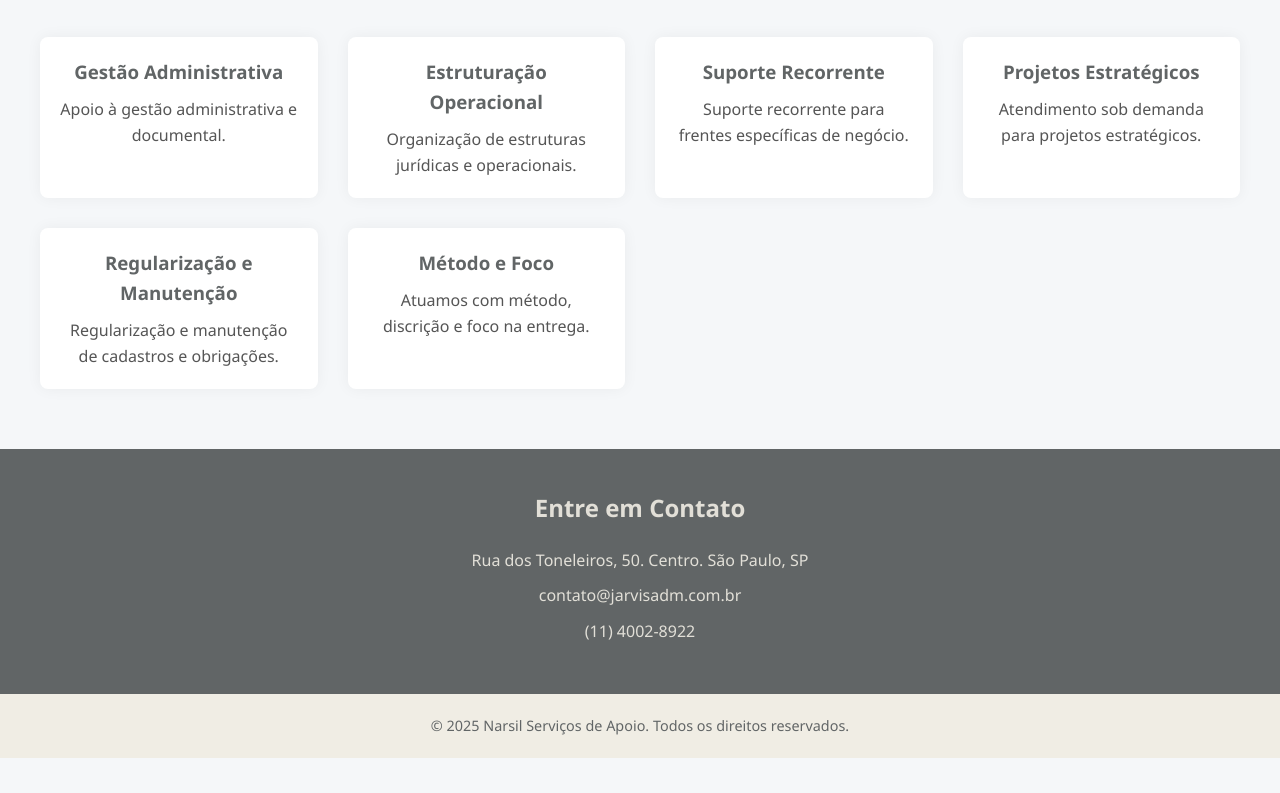
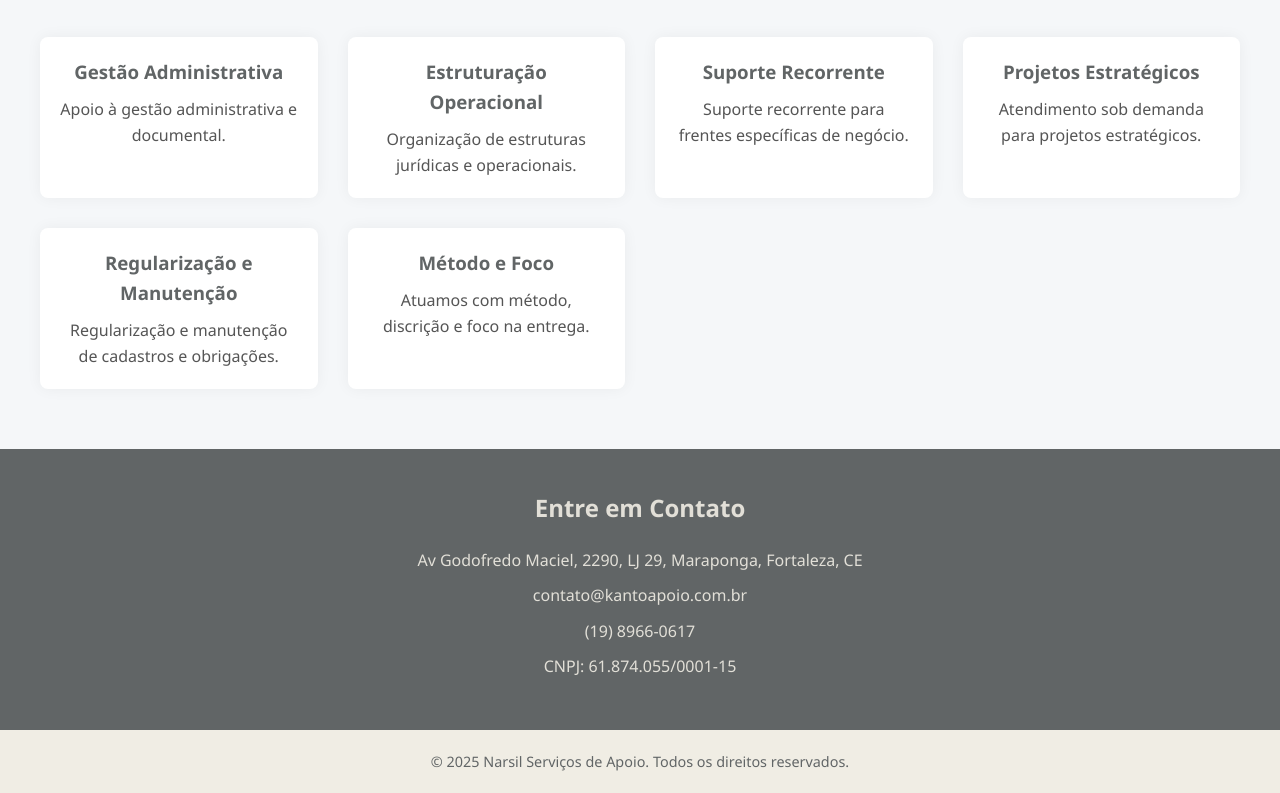
Before and after one commit to toedio/narsilservicos.com.br, a plain HTML site: page index.html in a window 1280 px wide. Shown: the part 1242-2035 px from the top of the page. Before the commit the page ends 2000 px from the top, so only its background shows below. Drawn offline with Linux system fonts and the light colour scheme.

Commit message:
Fix address

```diff
--- a/index.html
+++ b/index.html
@@ -237,9 +237,10 @@
     <section id="contato">
         <div class="contact-centered">
             <h3>Entre em Contato</h3>
-            <p>Rua dos Toneleiros, 50. Centro. São Paulo, SP</p>
-            <p>contato@jarvisadm.com.br</p>
-            <p>(11) 4002-8922</p>
+           <p>Av Godofredo Maciel, 2290, LJ 29, Maraponga, Fortaleza, CE</p>
+            <p>contato@kantoapoio.com.br</p>
+            <p>(19) 8966-0617</p>
+            <p>CNPJ: 61.874.055/0001-15</p>
         </div>
     </section>
 
```
